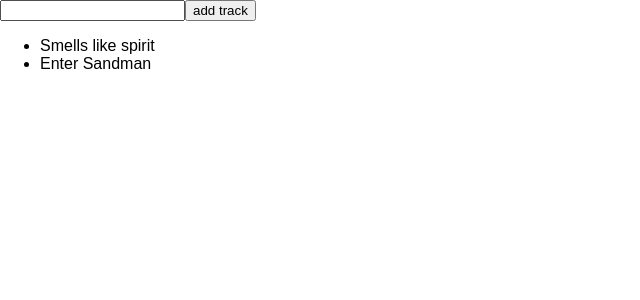
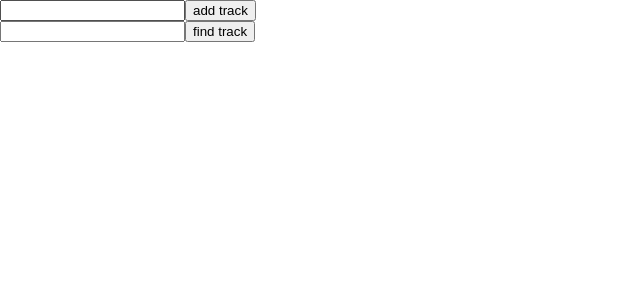
Before and after one commit to crazyyy/reduxer, a React (Create React App) app: page / in a window 1280 px wide. Shown: the top 300 px of the page, without its empty margins (0-640 px from the left). Built offline with nearby package versions, Linux system fonts and the light colour scheme.

Commit message:
create playlist, new store, add filter

```diff
--- a/src/App.js
+++ b/src/App.js
@@ -4,11 +4,16 @@ import { connect } from "react-redux"
 class App extends Component {
   addTrack() {
     this.props.onAddTrack(this.trackInput.value)
-    this.trackInput.value = ''
+    this.trackInput.value = ""
+  }
+  findTrack() {
+    this.props.onFindTrack(this.searchInput.value)
+    this.searchInput.value = ""
   }
   render() {
     console.log(this.props.tracks)
     return (
+      <div>
         <div>
           <input
             type="text"
@@ -17,9 +22,20 @@ class App extends Component {
             }}
           />
           <button onClick={this.addTrack.bind(this)}>add track</button>
+        </div>
+        <div>
+          <input
+            type="text"
+            ref={input => {
+              this.searchInput = input
+            }}
+          />
+          <button onClick={this.findTrack.bind(this)}>find track</button>
+        </div>
+
         <ul>
           {this.props.tracks.map((track, index) => (
-            <li key={index}>{track}</li>
+            <li key={index}>{track.name}</li>
           ))}
         </ul>
       </div>
@@ -29,13 +45,24 @@ class App extends Component {
 
 export default connect(
   state => ({
-    tracks: state.tracks
+    tracks: state.tracks.filter(track => track.name.includes(state.filterTracks))
   }),
   dispatch => ({
-    onAddTrack: trackName => {
+    onAddTrack: name => {
+      const payload = {
+        id: Date.now().toString(),
+        name
+      }
+
       dispatch({
         type: "ADD_TRACK",
-        payload: trackName
+        payload
+      })
+    },
+    onFindTrack: name => {
+      dispatch({
+        type: "FIND_TRACK",
+        payload: name
       })
     }
   })
--- /dev/null
+++ b/src/reducers/filtertracks.js
@@ -0,0 +1,10 @@
+const initialState = []
+
+export default function filterTracks(state = initialState, action) {
+  switch (action.type) {
+    case "FIND_TRACK": {
+      return action.payload
+    }
+  }
+  return state
+}
--- a/src/reducers/index.js
+++ b/src/reducers/index.js
@@ -2,8 +2,10 @@ import { combineReducers } from "redux"
 
 import tracks from "./tracks"
 import playlists from "./playlists"
+import filterTracks from "./filtertracks"
 
 export default combineReducers({
   tracks,
-  playlists
+  playlists,
+  filterTracks
 })
--- a/src/reducers/tracks.js
+++ b/src/reducers/tracks.js
@@ -1,9 +1,12 @@
-const initialState = ["Smells like spirit", "Enter Sandman"]
+const initialState = []
 
 export default function tracks(state = initialState, action) {
   switch (action.type) {
     case "ADD_TRACK": {
       return [...state, action.payload]
+    }
+    case "FIND_TRACK": {
+      return state
     }
     case "DELETE_TRACK": {
       return state
```
Lines whose indentation alone changed are shown as unchanged.
